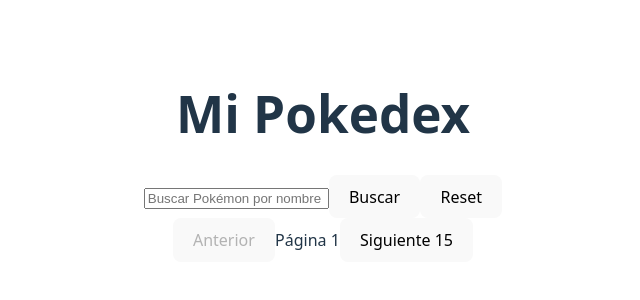
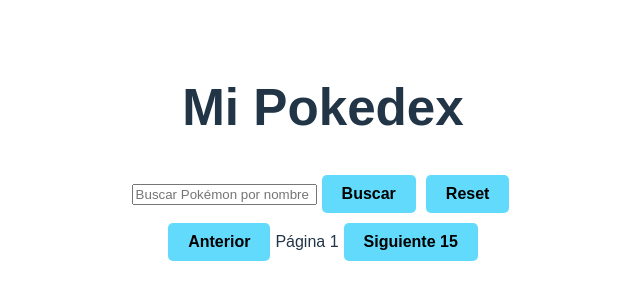
Before and after one commit to allanperez08/ProgramacionWeb, a React (Vite) app in the folder PokeAPI/: page / in a window 1280 px wide. Shown: the part 244-544 px from the top of the page, without its empty margins (317-957 px from the left). Built offline with nearby package versions, Linux system fonts and the light colour scheme.

Commit message:
styles of btns of next page, search pokemon, reset

```diff
--- a/PokeAPI/src/components/App.css
+++ b/PokeAPI/src/components/App.css
@@ -40,3 +40,21 @@
 .read-the-docs {
   color: #888;
 }
+.AppPokemon {
+  text-align: center;
+  font-family: Arial, sans-serif;
+  padding: 20px;
+}
+
+/* Botones */
+button {
+  padding: 10px 20px;
+  margin: 5px;
+  cursor: pointer;
+  border: none;
+  border-radius: 5px;
+  background-color: #61dafb;
+  color: #000;
+  font-weight: bold;
+  transition: background-color 0.2s;
+}
```
